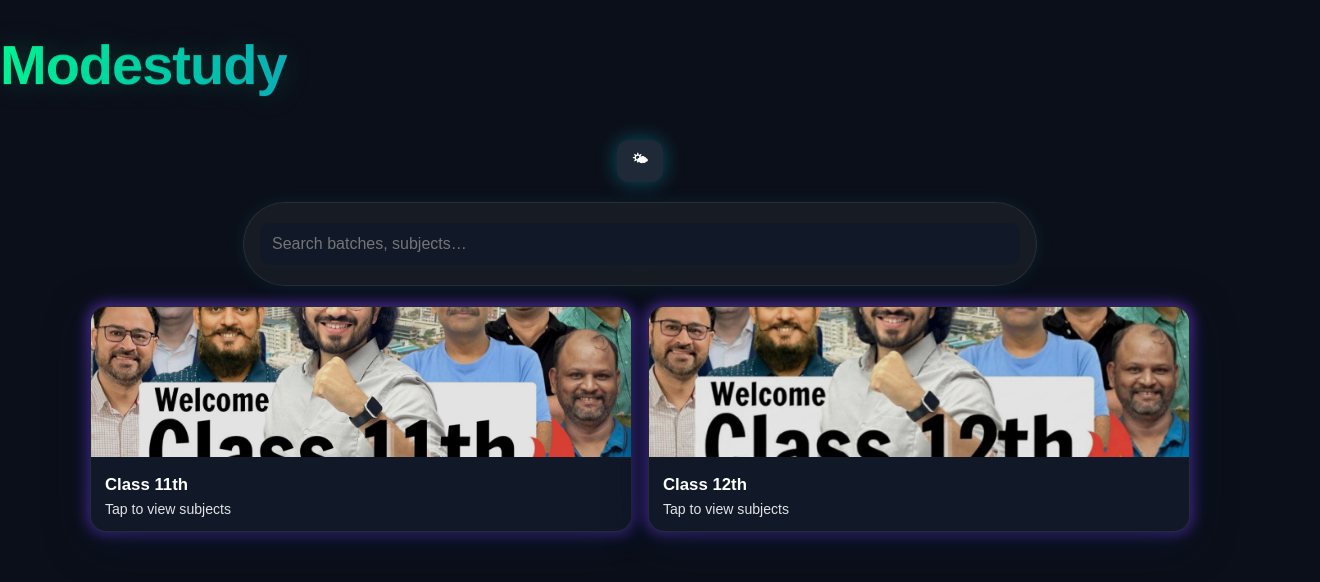
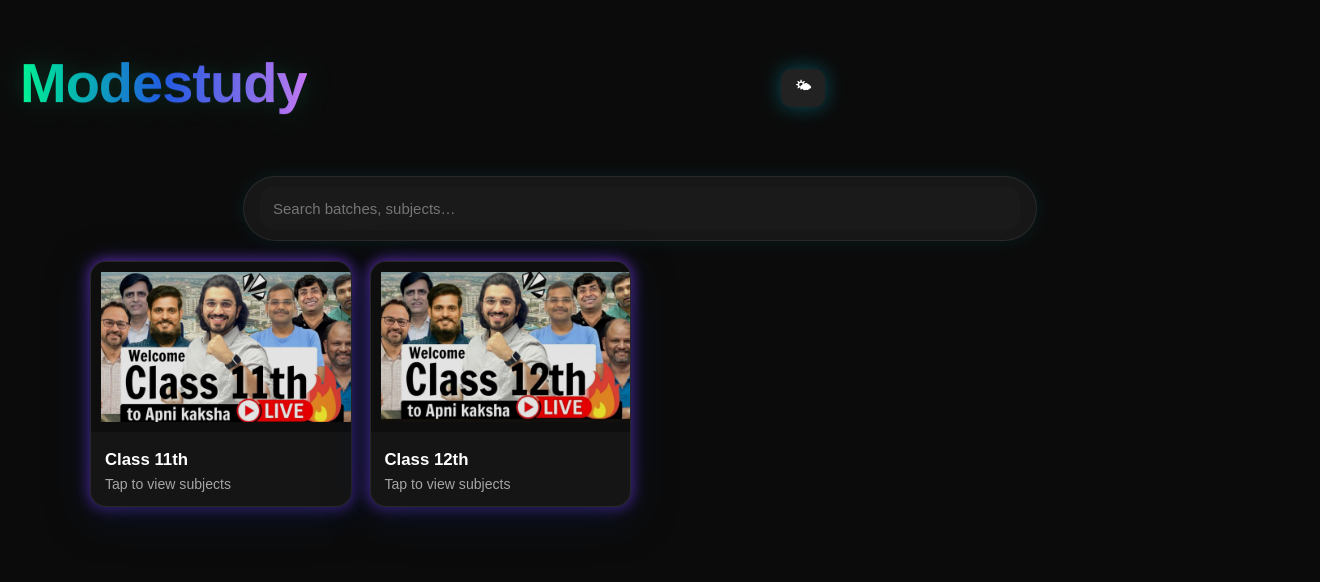
Before and after one commit to Moderatorboy/modistudy, a React (Vite) app: page / in a window 1280 px wide. Shown: the top 582 px of the page, 1320 px wide, since content can reach past the window. Built offline with nearby package versions, Linux system fonts and the light colour scheme.

Commit message:
Update index.css

```diff
--- a/src/index.css
+++ b/src/index.css
@@ -1,85 +1,83 @@
 body {
+  background: #0b0b0b;
+  color: white;
   margin: 0;
-  background: #0b0f19;
-  font-family: Poppins, sans-serif;
-  color: #fff;
+  font-family: 'Poppins', sans-serif;
 }
 
 .alt-theme {
   background: #ffffff;
-  color: #000;
+  color: black;
 }
 
-/* Top Header */
-.hero {
-  text-align: center;
-  padding: 20px 0;
+/* HEADER */
+.top-header {
+  width: 100%;
+  padding: 18px 20px;
+  display: flex;
+  align-items: center;
+  justify-content: space-between;
 }
 
 .logo {
-  font-size: 36px;
+  font-size: 28px;
   font-weight: 700;
-  background: linear-gradient(45deg, #6df, #9df);
-  -webkit-background-clip: text;
-  color: transparent;
+  letter-spacing: 1px;
 }
 
-/* Search */
-.search-box input {
-  width: 90%;
-  margin: 10px auto;
-  display: block;
-  padding: 12px;
+.theme-toggle {
+  padding: 8px 14px;
   border-radius: 10px;
+  background: #222;
+  color: white;
   border: none;
-  outline: none;
-  background: #111827;
-  color: white;
-  font-size: 16px;
-}
-
-/* Theme Button */
-.theme-toggle {
-  margin: 10px auto;
-  display: block;
-  padding: 10px 15px;
-  border: 0;
-  border-radius: 12px;
-  background: #1f2937;
-  color: white;
   cursor: pointer;
 }
 
-/* Grid Cards */
+/* SEARCH */
+.search-box {
+  width: 90%;
+  margin: 0 auto 20px;
+}
+
+.search-box input {
+  width: 100%;
+  padding: 13px;
+  border-radius: 12px;
+  border: none;
+  outline: none;
+  background: #1a1a1a;
+  color: white;
+  font-size: 15px;
+}
+
+/* GRID */
 .grid {
   width: 90%;
   margin: auto;
   display: grid;
-  gap: 16px;
-  grid-template-columns: repeat(auto-fit, minmax(260px, 1fr));
+  grid-template-columns: repeat(auto-fill, minmax(240px, 1fr));
+  gap: 18px;
 }
 
 .card {
-  background: #111827;
+  background: #151515;
   border-radius: 16px;
+  overflow: hidden;
   cursor: pointer;
   transition: 0.3s;
-  overflow: hidden;
 }
 
 .card:hover {
-  transform: scale(1.02);
+  transform: scale(1.03);
 }
 
-.img-wrap {
+.card-img {
   width: 100%;
   aspect-ratio: 16/9;
-}
-
-.img-wrap img {
-  width: 100%;
-  height: 100%;
-  object-fit: cover;
+  object-fit: contain;
+  padding: 10px;
+  background: #0f0f0f;
 }
 
 .meta {
@@ -87,72 +85,67 @@
 }
 
 .name {
-  font-size: 20px;
+  font-size: 17px;
   font-weight: 600;
 }
 
-/* Lists */
+.sub {
+  opacity: 0.7;
+  font-size: 13px;
+}
+
+/* LIST */
 .list {
   width: 90%;
   margin: auto;
 }
 
-.list button {
+.item-btn,
+.lecture-btn {
   width: 100%;
+  padding: 14px;
   margin: 8px 0;
-  padding: 14px;
-  border: 0;
-  border-radius: 10px;
-  background: #1f2937;
+  background: #1a1a1a;
+  border: none;
   color: white;
+  border-radius: 12px;
+  text-align: left;
   font-size: 16px;
-  text-align: left;
+  cursor: pointer;
 }
 
-/* Lecture button */
-.lec-btn {
-  display: flex;
-  align-items: center;
-  gap: 10px;
+/* RESOURCES */
+.resources a {
+  display: inline-block;
+  margin-right: 10px;
+  padding: 8px 12px;
+  background: #222;
+  border-radius: 8px;
+  color: white;
+  font-size: 14px;
 }
 
-.lec-btn input {
-  transform: scale(1.5);
+/* VIDEO */
+.video-box {
+  width: 90%;
+  margin: auto;
 }
 
-/* Video area */
-.embed iframe {
-  width: 100%;
-  height: 260px;
-  border: none;
-  border-radius: 12px;
+.player-wrapper {
+  position: relative;
 }
 
-/* Quotes */
-.quote-box {
-  margin: 20px auto;
-  width: 90%;
-  background: #111827;
-  padding: 12px;
-  border-radius: 12px;
-  font-size: 17px;
-  text-align: center;
+.player {
+  width: 100%;
+  height: 240px;
+  border: none;
+  border-radius: 14px;
 }
 
-.progress-box {
-  margin-bottom: 15px;
+.overlay-block {
+  position: absolute;
+  bottom: 0;
+  width: 100%;
+  height: 80px;
+  background: #0b0b0b;
 }
-
-.progress-bar {
-  width: 100%;
-  height: 8px;
-  background: #333;
-  border-radius: 6px;
-  margin-top: 6px;
-}
-
-.progress-fill {
-  height: 100%;
-  background: #4ade80;
-  border-radius: 6px;
-}
```
